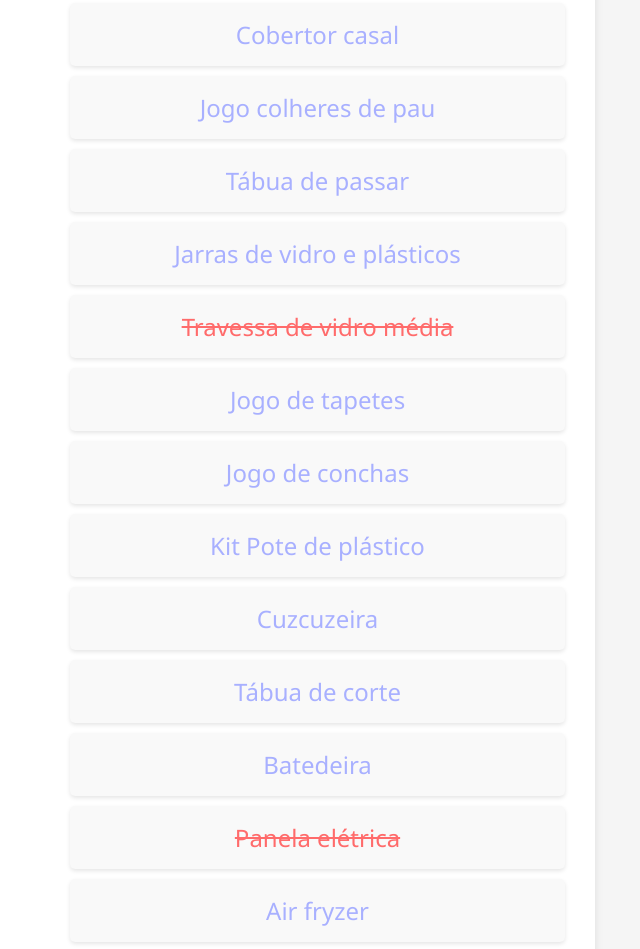
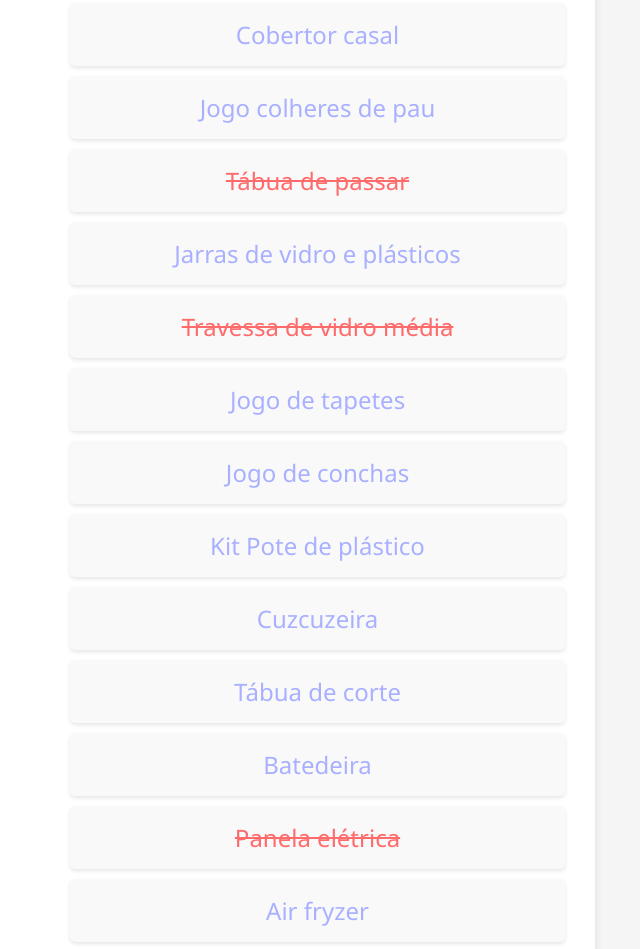
Before and after one commit to LopesFabricio/lista, a plain HTML site: page index.html in a window 1280 px wide. Shown: the part 2340-3289 px from the top of the page, without its empty margins (0-640 px from the left). Drawn offline with Linux system fonts and the light colour scheme.

Commit message:
lista atualizada

```diff
--- a/index.html
+++ b/index.html
@@ -53,7 +53,7 @@
                 <li class="present available">Jogo de toalha de rosto</li>
                 <li class="present available">Cobertor casal</li>
                 <li class="present available">Jogo colheres de pau</li>
-                <li class="present available">Tábua de passar</li>
+                <li class="present taken">Tábua de passar</li>
                 <li class="present available">Jarras de vidro e plásticos</li>
                 <li class="present taken">Travessa de vidro média</li>
                 <li class="present available">Jogo de tapetes</li>
```
